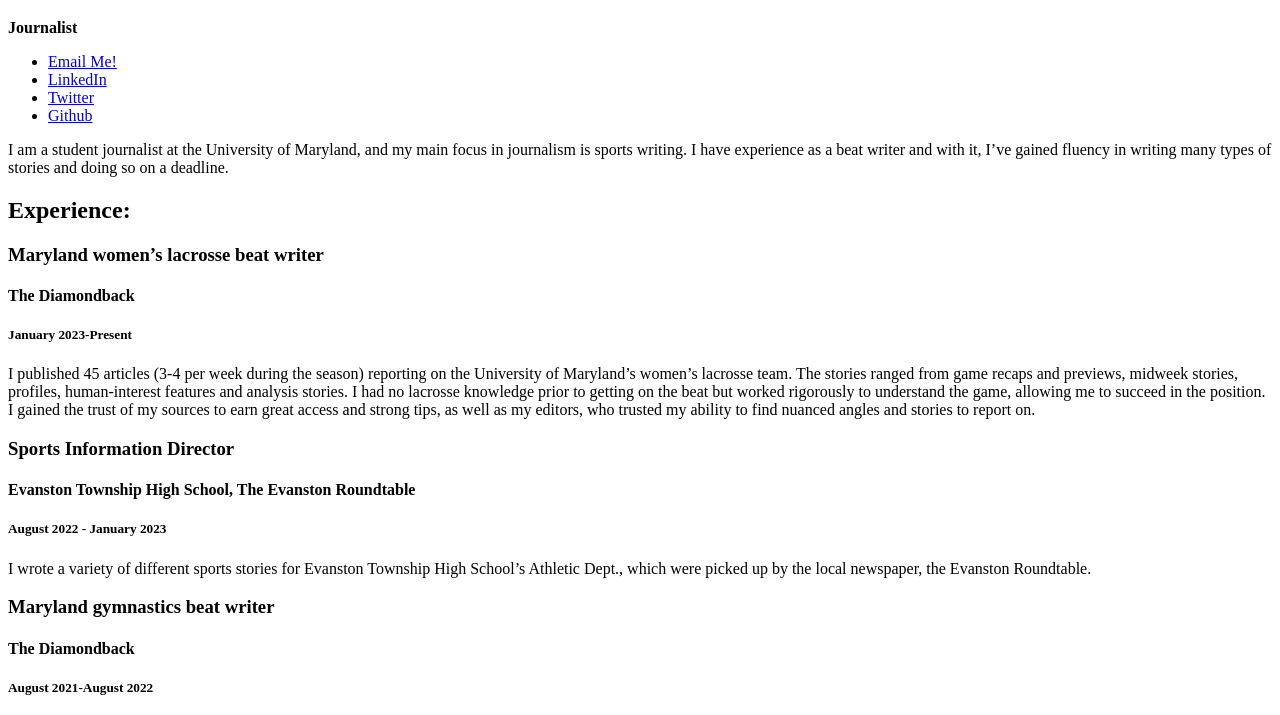
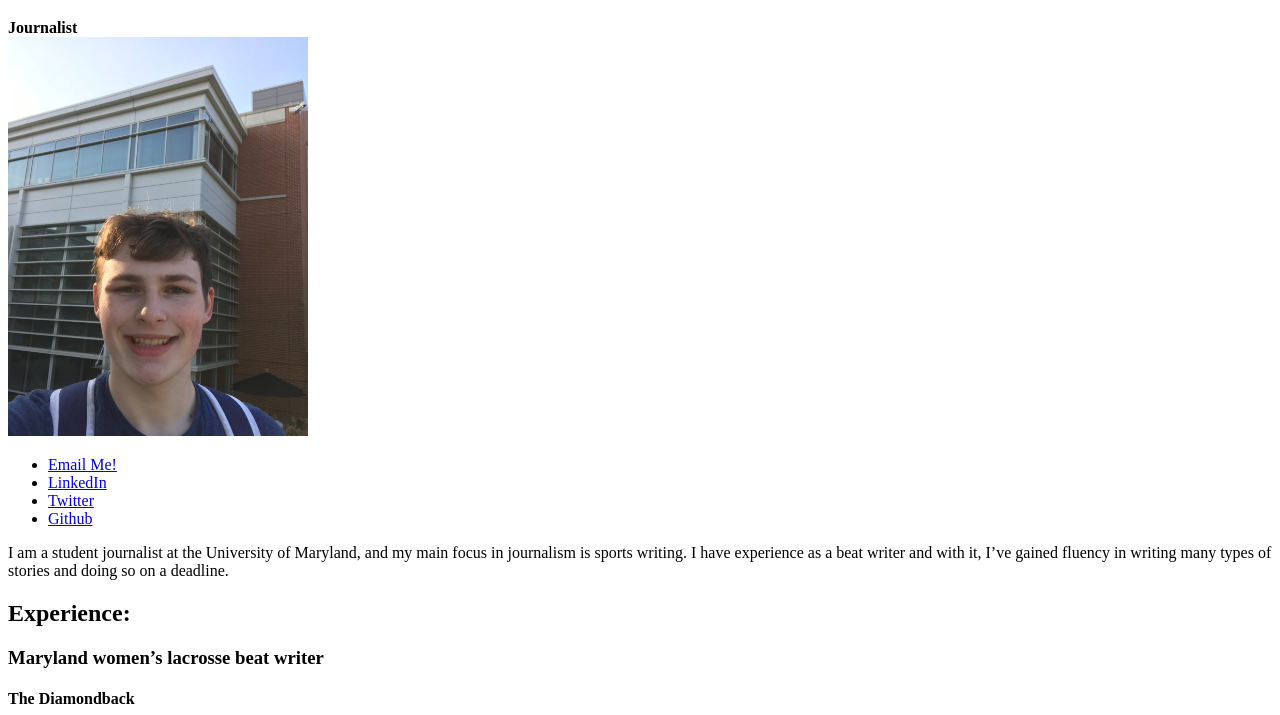
Before and after one commit to ejcohen2003/Eli-Cohen-JOUR352-Summer, a plain HTML site: page Resume/index.html in a window 1280 px wide. Shown: the part 61-776 px from the top of the page. Drawn offline with Linux system fonts and the light colour scheme.

Commit message:
Updates to resume
Image included on resume

```diff
--- a/Resume/index.html
+++ b/Resume/index.html
@@ -8,7 +8,8 @@
 <body>
             <!-- I built this website myself!-->
     <h1>Eli Cohen</h1>
-    <strong>Journalist</strong>
+    <strong>Journalist</strong><br>
+    <img src="IMG-0711.jpg" width="300px">
 <ul>
     <li><a href="mailto:ejcohen@terpmail.umd.edu">Email Me!</a></li>
     <li><a href="https://www.linkedin.com/in/eli-cohen-5b6438264/">LinkedIn</a></li>
```
Also changed, not shown: Resume/IMG-0711.jpg (added), 1 other file.
